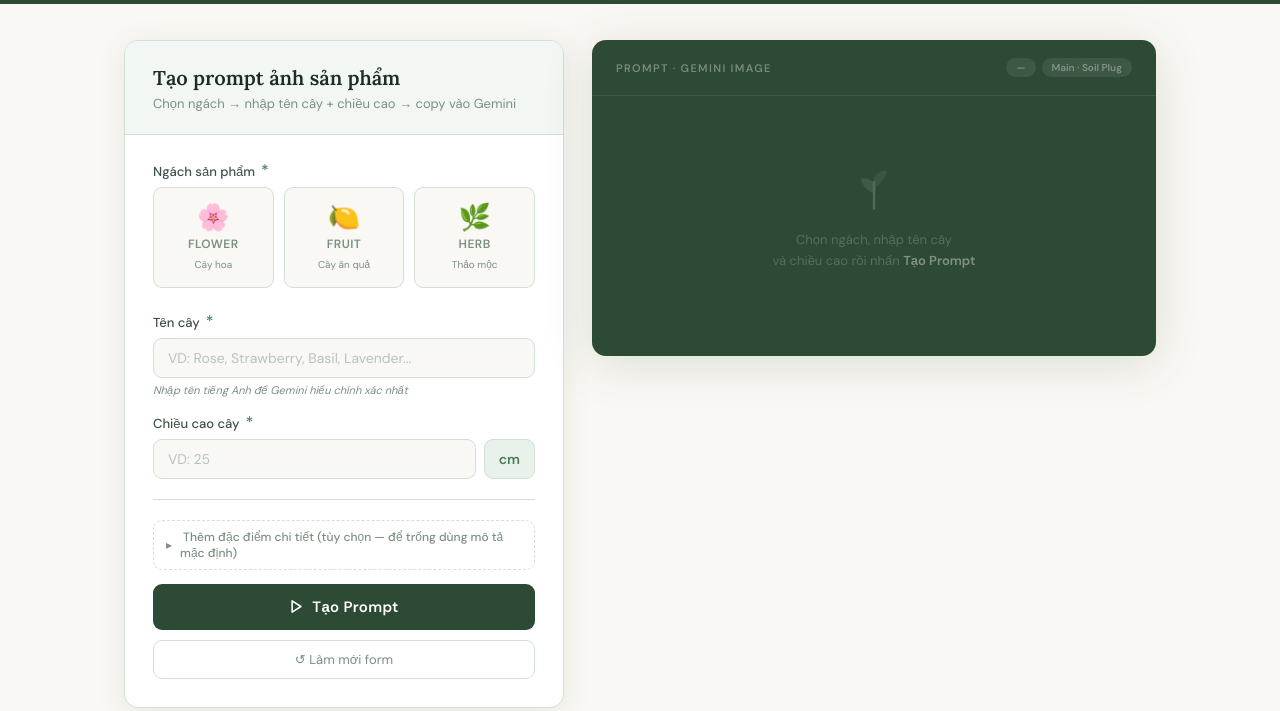
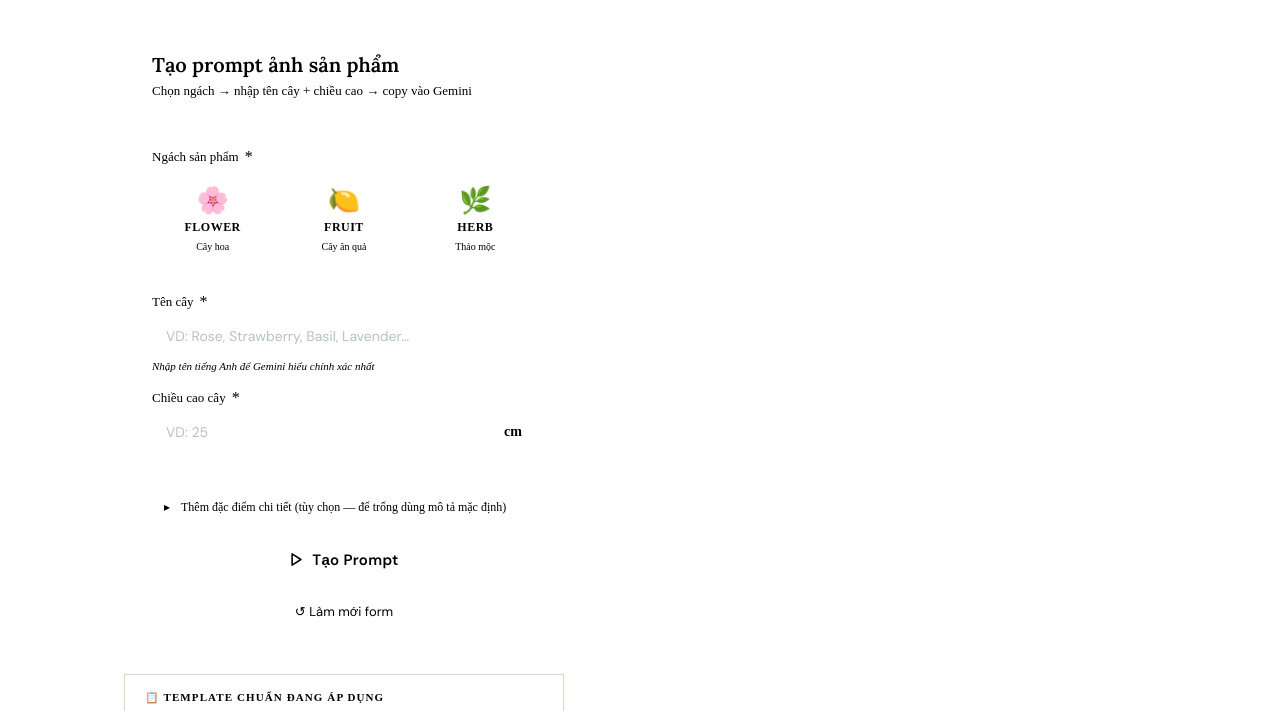
Before and after one commit to PhamNgocVu04/plant-prompt-tool, a plain HTML site: page index.html in a window 1280 px wide. Shown: the part 60-771 px from the top of the page. Drawn offline with Linux system fonts and the light colour scheme.

Commit message:
Update index.html

```diff
--- a/index.html
+++ b/index.html
@@ -9,29 +9,7 @@
 <link href="https://fonts.googleapis.com/css2?family=Lora:ital,wght@0,400;0,600;1,400&family=DM+Sans:wght@300;400;500;600&display=swap" rel="stylesheet"/>
 <style>
 *, *::before, *::after { box-sizing: border-box; margin: 0; padding: 0; }
-:root {
-  --green-deep:  #2d4a35;
-  --green-mid:   #4a7c59;
-  --green-soft:  #6a9e7a;
-  --green-pale:  #e8f2eb;
-  --green-mist:  #f2f7f3;
-  --earth:       #8b6f47;
-  --earth-pale:  #f5f0e8;
-  --cream:       #faf8f4;
-  --ink:         #1c2e22;
-  --ink-soft:    #3d5245;
-  --muted:       #7a9080;
-  --border:      #d0e0d4;
-  --white:       #ffffff;
-  --red-err:     #c0392b;
-  --radius:      14px;
-  --radius-sm:   9px;
-  --shadow:      0 4px 28px rgba(45,74,53,0.10);
-  --shadow-lg:   0 8px 48px rgba(45,74,53,0.15);
-}
-html { scroll-behavior: smooth; }
-body { font-family: 'DM Sans', sans-serif; background: var(--cream); color: var(--ink); min-height: 100vh; }
-
+113-4661168-2370646
 /* HEADER */
 header {
   background: var(--green-deep); padding: 0 40px;
```
